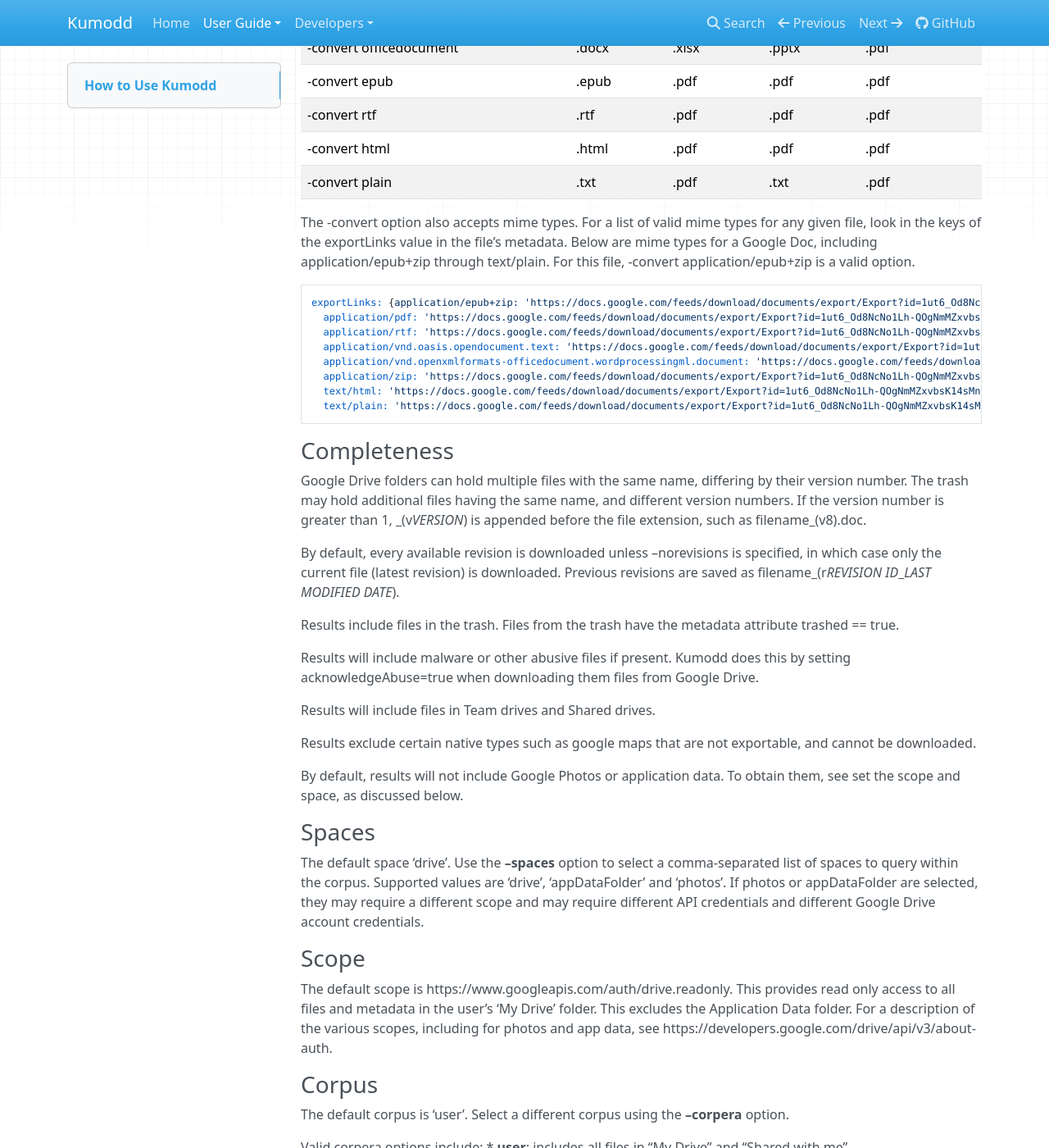
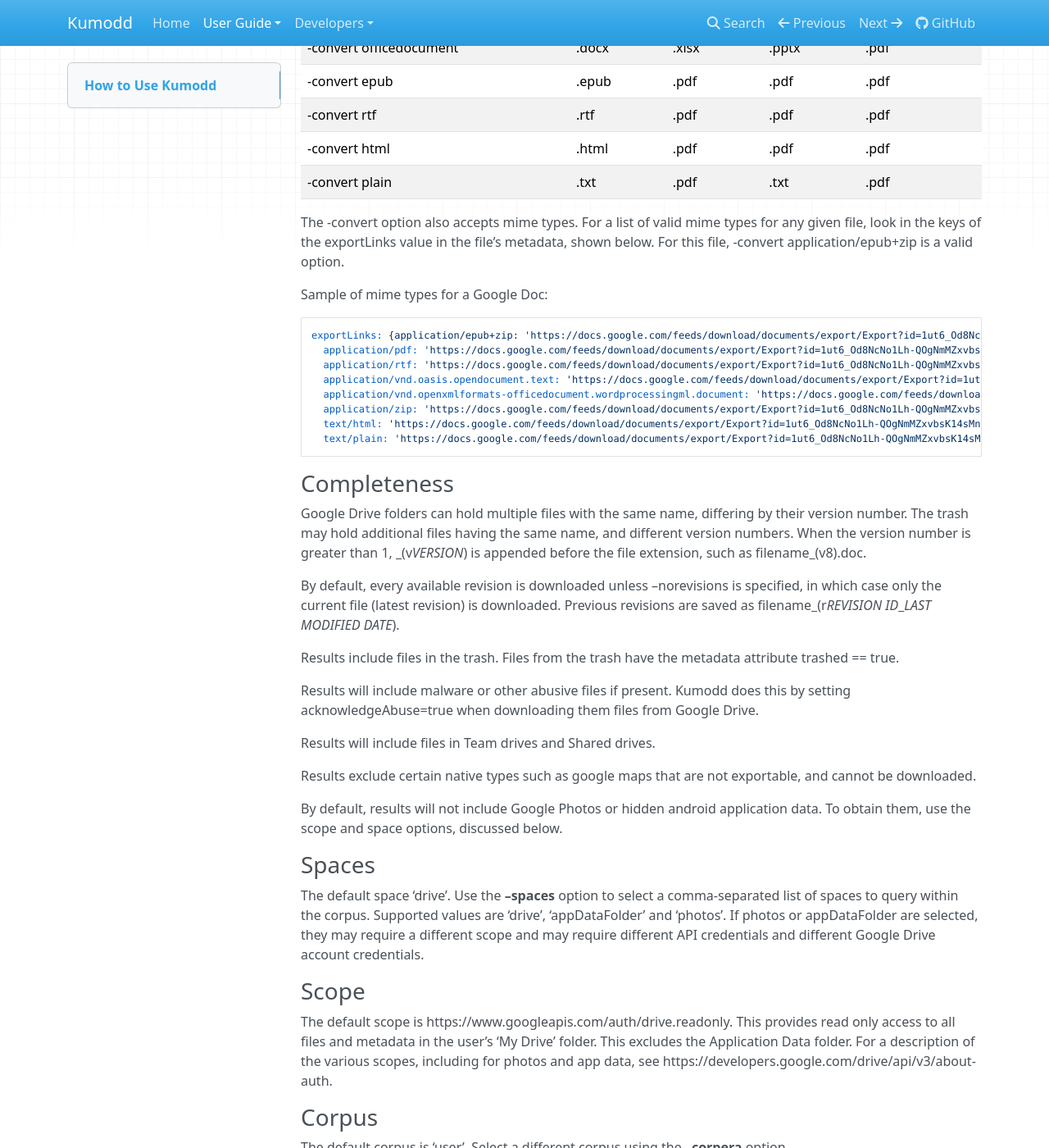
Before and after one commit to andresebr/kumodd, an MkDocs documentation site: the page built from docs/guide/How-to-Use-Kumodd.md, in a window 1280 px wide and 1400 px high, scrolled down 1695 px. Shown: the whole window at 82% size. Built offline with MkDocs 1.6.1, drawn with Linux system fonts in a browser that asks for light colours; nearby versions of some CDN libraries; some of the changed text lies outside the part shown.

Commit message:
clarify options

````diff
--- a/docs/guide/How-to-Use-Kumodd.md
+++ b/docs/guide/How-to-Use-Kumodd.md
@@ -71,11 +71,11 @@ Download<br/>Conversion<br/>Option			| Google<br/>Docs<br/>as | Google<br/>Sheet
 -convert html		| .html	| .pdf	| .pdf	| .pdf
 -convert plain		| .txt 	| .pdf	| .txt	| .pdf
 
-The -convert option also accepts mime types.  For a list of valid mime types for any given
-file, look in the keys of the exportLinks value in the file's metadata. Below are mime
-types for a Google Doc, including application/epub+zip through text/plain. For this
-file, -convert application/epub+zip is a valid option.
+The -convert option also accepts mime types.  For a list of valid mime types for any
+given file, look in the keys of the exportLinks value in the file's metadata, shown
+below. For this file, -convert application/epub+zip is a valid option.
 
+Sample of mime types for a Google Doc:
 ``` yaml
 exportLinks: {application/epub+zip: 'https://docs.google.com/feeds/download/documents/export/Export?id=1ut6_Od8NcNo1Lh-QOgNmMZxvbsK14sMnoo&exportFormat=epub',
   application/pdf: 'https://docs.google.com/feeds/download/documents/export/Export?id=1ut6_Od8NcNo1Lh-QOgNmMZxvbsK14sMnoo&exportFormat=pdf',
@@ -91,7 +91,7 @@ exportLinks: {application/epub+zip: 'https://docs.google.com/feeds/download/docu
 
 Google Drive folders can hold multiple files with the same name, differing by their
 version number. The trash may hold additional files having the same name, and different
-version numbers.  If the version number is greater than 1, \_(v*VERSION*) is appended
+version numbers.  When the version number is greater than 1, \_(v*VERSION*) is appended
 before the file extension, such as filename\_(v8).doc.
 
 By default, every available revision is downloaded unless --norevisions is specified, in
@@ -109,8 +109,8 @@ Results will include files in Team drives and Shared drives.
 Results exclude certain native types such as google maps that are not exportable, and
 cannot be downloaded.
 
-By default, results will not include Google Photos or application data.  To obtain them,
-see set the scope and space, as discussed below.
+By default, results will not include Google Photos or hidden android application data.
+To obtain them, use the scope and space options, discussed below.
 
 ## Spaces
 
````
Also changed, not shown: other parts of docs/guide/How-to-Use-Kumodd.md (+1 -1 lines), docs/guide/How-to-Verify-Data.md (+3 -3 lines), docs/guide/Metadata.md (+3 -2 lines).
